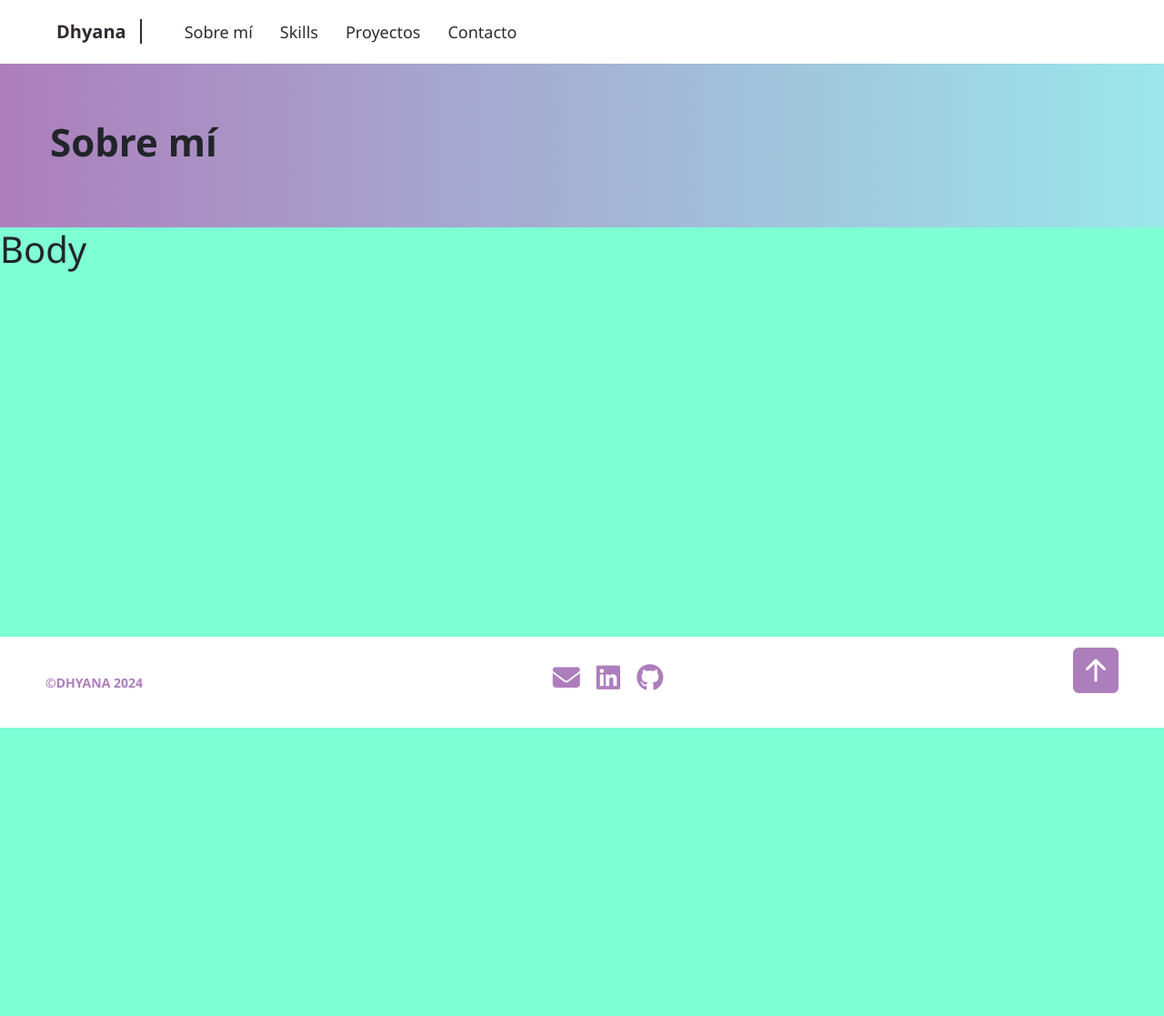
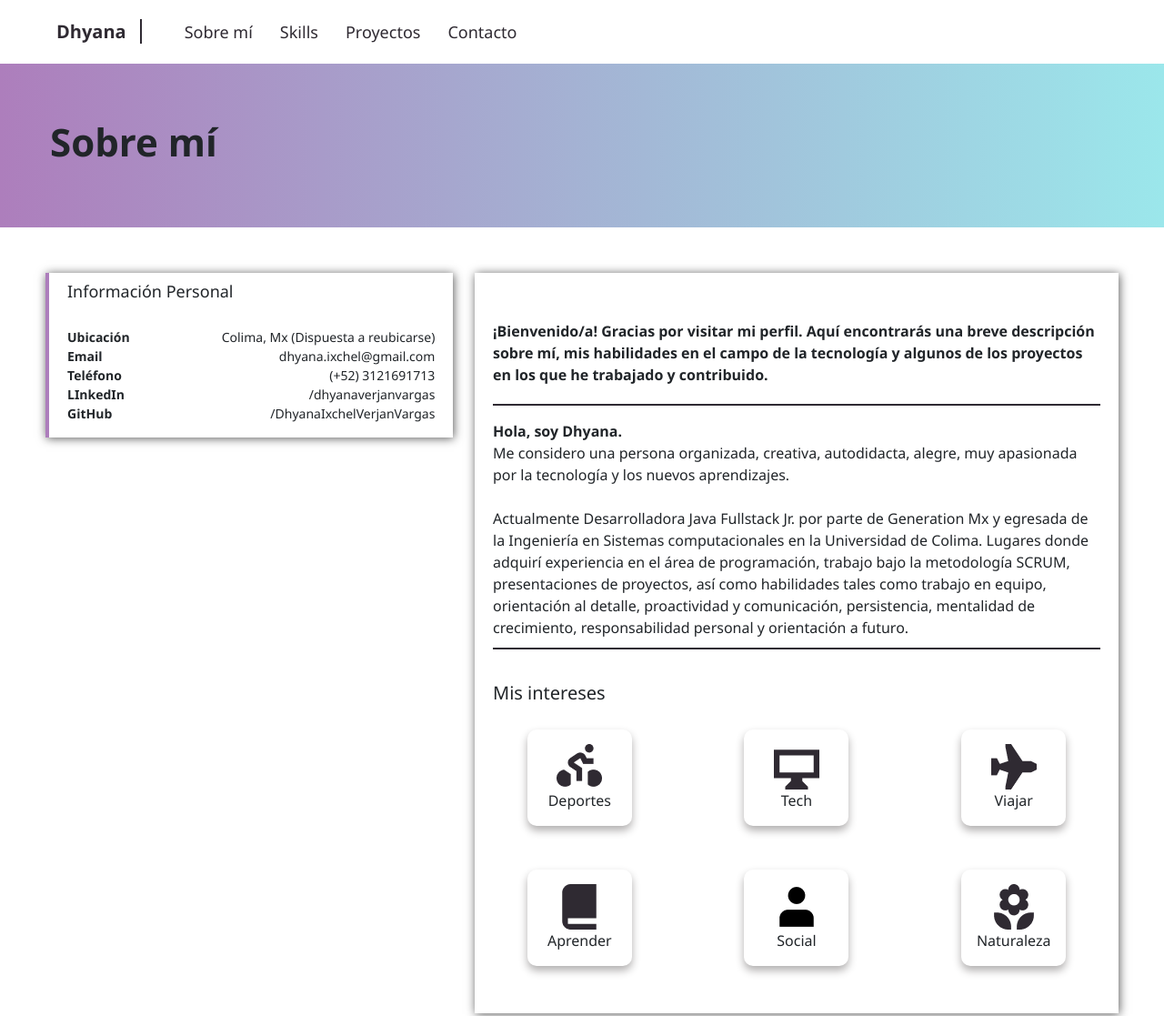
Before and after one commit to DhyanaIxchelVerjanVargas/CH37_Portafolio, a plain HTML site: page index.html in a window 1280 px wide. Shown: the top 1117 px of the page at 91% size. Before the commit the page ends 800 px from the top, so only its background shows below. Drawn offline with nearby package versions, Linux system fonts and the light colour scheme.

Commit message:
Se agregó el contenido de la página sobre mí tanto para Desktop como para Mobile y se cambió el icono de la pestalla

```diff
--- a/css/about.css
+++ b/css/about.css
@@ -5,7 +5,7 @@
 
 body {
 	font-family: 'Segoe UI', Tahoma, Geneva, Verdana, sans-serif;
-  background-color: aquamarine;
+  background-color: white;
 	padding: 70px 0 0;
   display: flex; /* Desde aquí hasta min-height: 100vh es para que el footer se vaya hasta abajo y no sé mueva. En el footer también se le colocó la propiedad margin-top:auto*/
   flex-direction: column;
@@ -108,6 +108,7 @@ ul a:hover::before {
   justify-content: space-between;
   align-items: first baseline;
   margin-top: auto;
+  border-top: 1px solid #8e8d8d;
 }
 
 .footer strong {
@@ -139,7 +140,92 @@ ul a:hover::before {
 }
 /*Footer -- End*/
 
+/*Body -- Start*/
+.main {
+  display: flex;
+  flex-direction: row;
+  justify-content: space-between;
+  padding: 50px;
+}
 
+.div-main-informacion {
+  display: flex;
+  flex-direction: row;
+  flex-wrap: wrap;
+  padding: 0 20px;
+  width: 38%;
+  height:fit-content;
+  border-left: 4px solid #AD7EBC;
+  background-color: #fff;
+  box-shadow: 1px 1px 10px #5B5B5B;
+
+}
+.div-main-informacion h5 {
+  width: 100%;
+  align-content: baseline;
+  font-size: 18px;
+  padding: 10px 0 20px;
+}
+
+.div-main-informacion p{
+  font-size: 14px;
+}
+.main-first-p{
+  width: 25%;
+}
+
+.div-main-informacion p:last-child{
+  width: 75%;
+  text-align: end;
+}
+
+.div-main-sobremi {
+  width: 60%;
+  height:fit-content;
+  padding: 0 20px;
+  background-color: #fff;
+  box-shadow: 1px 1px 10px #5B5B5B;
+  display: flex;
+  flex-direction: column;
+}
+.p-main-sobremi-welcome {
+  border-bottom: 2px solid #2F2A32;
+  padding: 52px 0 20px 0;
+}
+
+.p-main-sobremi-personal {
+  border-bottom: 2px solid #2F2A32;
+  padding-bottom: 10px;
+}
+
+.div-main-sobremi-intereses {
+  padding: 20px 0 52px 0;
+}
+
+.div-main-sobremi-intereses h5{
+  padding-bottom: 20px;
+}
+
+.grid-intereses {
+  display: grid;
+  grid-template-columns: 1fr 1fr 1fr;
+  gap: 3rem;
+  justify-items: center;
+}
+.grid-intereses div {
+  background-color: #ffff;
+  text-align: center; /*Alinear la imagen con el texo en intereses*/
+  padding-top: 1rem;
+  border-radius: 10px;
+  width: 115px;
+  box-shadow: 0px 5px 10px #b1afaf;
+}
+
+.grid-intereses div:hover {
+  background:linear-gradient(to bottom,#AD7EBC, #9BE7EB);
+  opacity: 0.8;
+}
+/*Body -- End*/
 
 
 /******** Responsivo ********/
@@ -220,5 +306,54 @@ ul a:hover::before {
 }
 /*Footer -- End*/
 
+/*Body -- Start*/
+.main {
+  display: flex;
+  flex-direction: column-reverse;
+  align-items: center;
+  padding: 20px;
+}
+
+.div-main-informacion {
+  padding: 0 10px;
+  width: 300px;
+  margin: 34px 0;
+
+}
+.div-main-informacion h5 {
+  width: 100%;
+  align-content: baseline;
+  font-size: 18px;
+  padding: 10px 0 20px;
+}
+
+.div-main-informacion p{
+  font-size: 13px;
+}
+
+.div-main-sobremi {
+  width: 300px;
+}
+
+.div-main-sobremi-intereses h5{
+  text-align: center;
+}
+
+.grid-intereses {
+  display: grid;
+  grid-template-columns: 1fr;
+  gap: 3rem;
+  align-content:  center;
+}
+.grid-intereses div {
+  background-color: #ffff;
+  text-align: center; /*Alinear la imagen con el texo en intereses*/
+  padding-top: 1rem;
+  border-radius: 10px;
+  width: 115px;
+  box-shadow: 0px 5px 10px #b1afaf;
+}
+
+/*Body -- End*/
 
 }/*@media (max-width: 768px)*/
--- a/index.html
+++ b/index.html
@@ -10,7 +10,7 @@
     <!-- Título -->
     <title>Dhyana | About</title>
     <!-- Favicon -->
-    <link rel="icon" type="image/x-icon" href="src/img/moon-stars.svg">
+    <link rel="icon" type="image/x-icon" href="src/img/iconBar.svg">
     <!-- Bootstrap -->
     <link href="https://cdn.jsdelivr.net/npm/bootstrap@5.3.2/dist/css/bootstrap.min.css" rel="stylesheet" integrity="sha384-T3c6CoIi6uLrA9TneNEoa7RxnatzjcDSCmG1MXxSR1GAsXEV/Dwwykc2MPK8M2HN" crossorigin="anonymous">
     <!-- CSS -->
@@ -41,8 +41,48 @@
       <h1 >Sobre mí</h1>
     </div>
     <!--Body-->
-    <main>
-      <h1>Body</h1>
+    <main class="main">
+      <div class="div-main-informacion">
+        <h5>Información Personal</h5>
+        <p class="main-first-p"><strong>
+          Ubicación</br>
+          Email</br>
+          Teléfono</br>
+          LInkedIn</br>
+          GitHub
+        </strong></p>
+        <p>
+          Colima, Mx (Dispuesta a reubicarse)</br>
+          dhyana.ixchel@gmail.com</br>
+          (+52) 3121691713</br>
+          /dhyanaverjanvargas</br>
+          /DhyanaIxchelVerjanVargas
+        </p>
+      </div>
+      <div class="div-main-sobremi">
+        <p class="p-main-sobremi-welcome"><strong>¡Bienvenido/a! Gracias por visitar mi perfil.
+          Aquí encontrarás una breve descripción sobre mí,
+          mis habilidades en el campo de la tecnología y
+          algunos de los proyectos en los que he trabajado y
+          contribuido.</strong></p>
+        <p class="p-main-sobremi-personal"><strong>Hola, soy Dhyana.</strong><br>
+          Me considero una persona organizada, creativa, autodidacta, alegre,
+          muy apasionada por la tecnología y los nuevos aprendizajes.<br><br>
+
+          Actualmente Desarrolladora Java Fullstack Jr. por parte de Generation Mx y egresada de la Ingeniería en Sistemas computacionales en la Universidad de Colima. Lugares donde adquirí experiencia en el área de programación, trabajo bajo la metodología SCRUM, presentaciones de proyectos, así como habilidades tales como trabajo en equipo, orientación al detalle, proactividad y comunicación, persistencia, mentalidad de crecimiento, responsabilidad personal y orientación a futuro.</p>
+        <div class="div-main-sobremi-intereses">
+          <h5>Mis intereses</h5>
+          <div class="grid-intereses">
+            <div><img src="src/img/bicycle.png" alt=""><p>Deportes</p></div>
+            <div><img src="src/img/desktop.png" alt=""><p>Tech</p></div>
+            <div><img src="src/img/plane.png" alt=""><p>Viajar</p></div>
+            <div><img src="src/img/book.png" alt=""><p>Aprender</p></div>
+            <div><img src="src/img/user.png" alt=""><p>Social</p></div>
+            <div><img src="src/img/flower.png" alt=""><p>Naturaleza</p></div>
+          </div>
+        </div>
+
+      </div>
     </main>
     <!--Footer-->
     <footer class="footer">
```
Also changed, not shown: src/img/bicycle.png (added), src/img/book.png (added), src/img/desktop.png (added), src/img/flower.png (added), src/img/iconBar.svg (added), src/img/plane.png (added), src/img/user.png (added).
